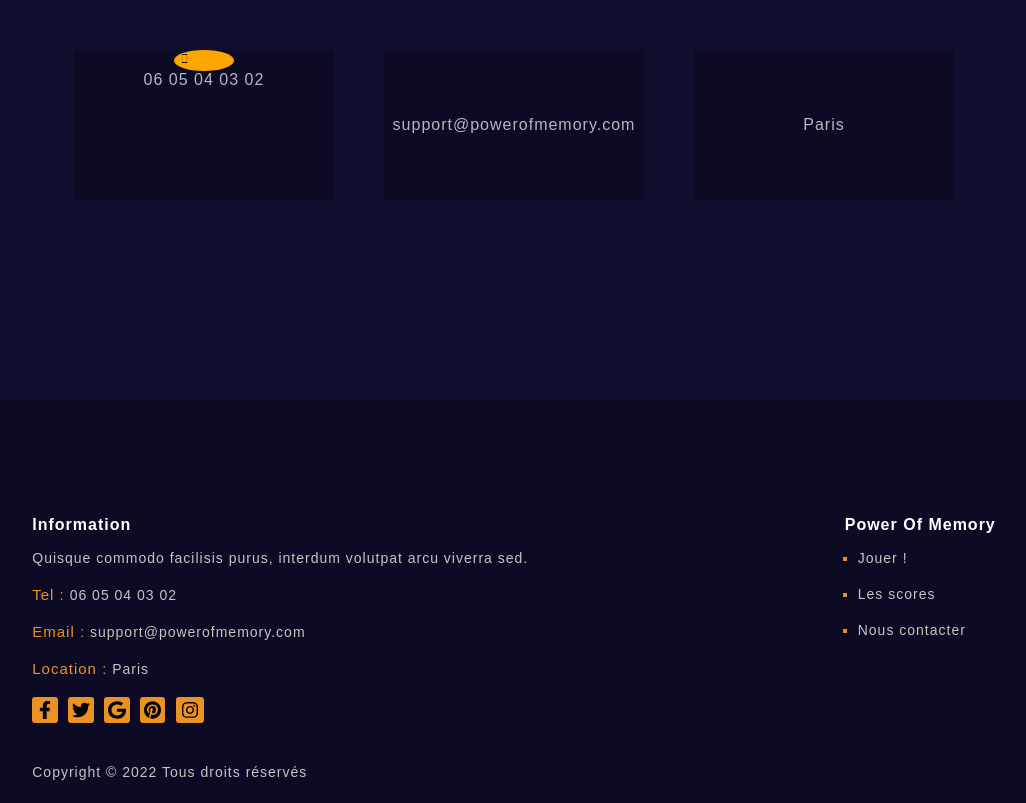
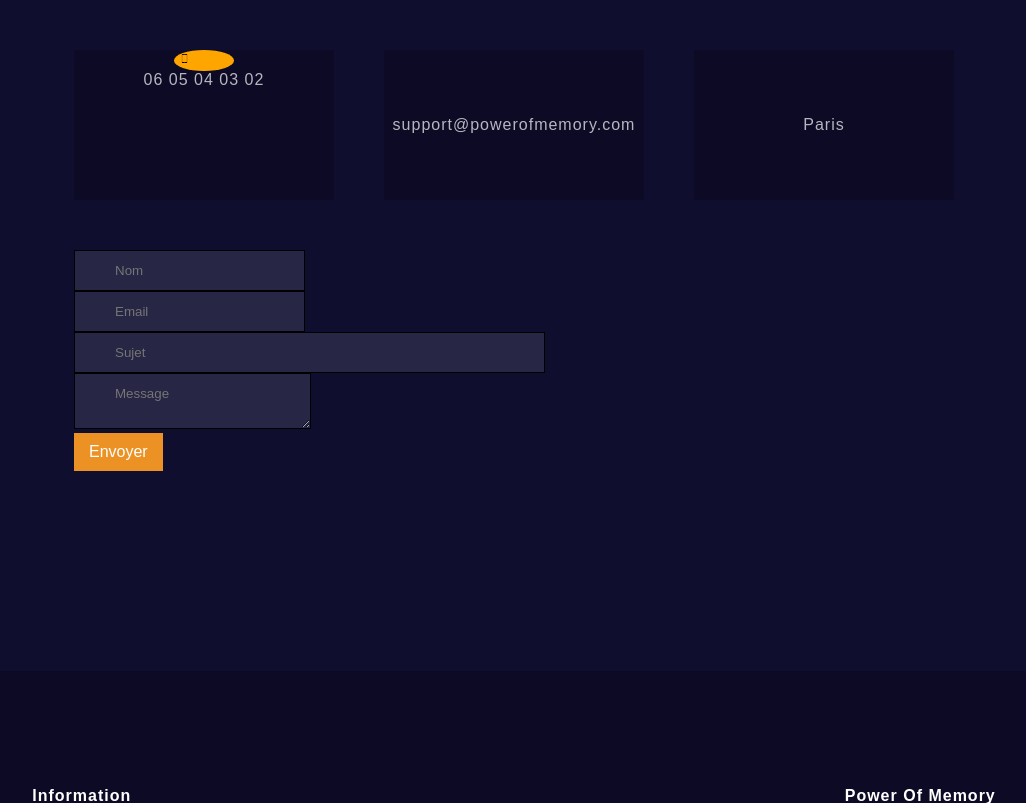
Before and after one commit to raphaelglt/memory, a PHP site: page /contact.html in a window 1280 px wide. Shown: the part 390-1193 px from the top of the page, without its empty margins (126-1152 px from the left). Before the commit the page ends 1170 px from the top, so only its background shows below. Run offline with PHP 8.4, Linux system fonts and the light colour scheme.

Commit message:
ajout partie form

```diff
--- a/assets/css/contact.css
+++ b/assets/css/contact.css
@@ -144,6 +144,28 @@ section{
     padding: 4px 6px 4px 6px;
 }
 
+/*form-container*/
+.form-container{
+    margin-top: 50px;
+    width: 400px;
+}
+#form{
+    background-color: rgb(39, 38, 69);
+    font-family: 'Poppins', sans-serif;
+    border: 1px solid;
+    padding: 12px 20px 12px 40px;
+}
+#buttonsend{
+    background-color: rgb(236, 146, 36);
+    font-family: 'Poppins', sans-serif;
+    font-size: medium;
+    border: none;
+    padding: 10px 15px;
+}
+#buttonsend a{
+    color: white;
+}
+
 /*FOOTER*/
 footer {
     position: relative;
--- a/contact.html
+++ b/contact.html
@@ -43,6 +43,16 @@
                 <p class="gridinfos">Paris</p>
             </div>
         </div>
+
+        <div class="form-container">
+            <form action="">
+                <input type="text" size="19" name="nom" placeholder="Nom" id="form">
+                <input type="text" size="19" name="email" placeholder="Email" id="form"></br>
+                <input type="text" size="49" name="sujet" placeholder="Sujet" id="form"></br>
+                <textarea  name="comm" placeholder="Message" id="form"></textarea></br>
+                <button id="buttonsend"><a href="">Envoyer</a></button>
+            </form>
+        </div>
     </section>
 
     <footer>
--- a/index.html
+++ b/index.html
@@ -27,7 +27,7 @@
             <div id="banner">
                 <h1>BIENVENUE DANS </br> NOTRE STUDIO !</h1>
                 <p>Venez challenger les cerveaux les plus agiles !</p>
-                <button id="buttongame"><a href="memory.html">Jouer !</a></button>
+                <button id="buttonsend"><a href="memory.html">Jouer !</a></button>
             </div>
         </header>
 
```
